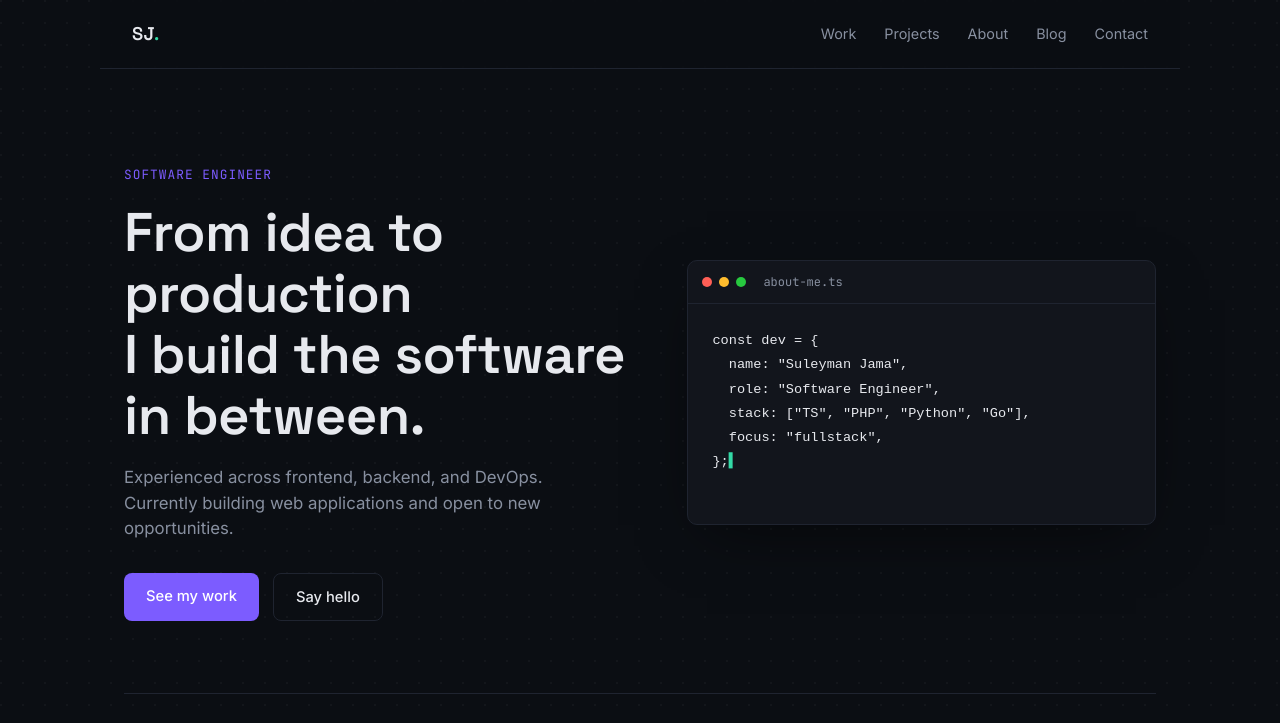
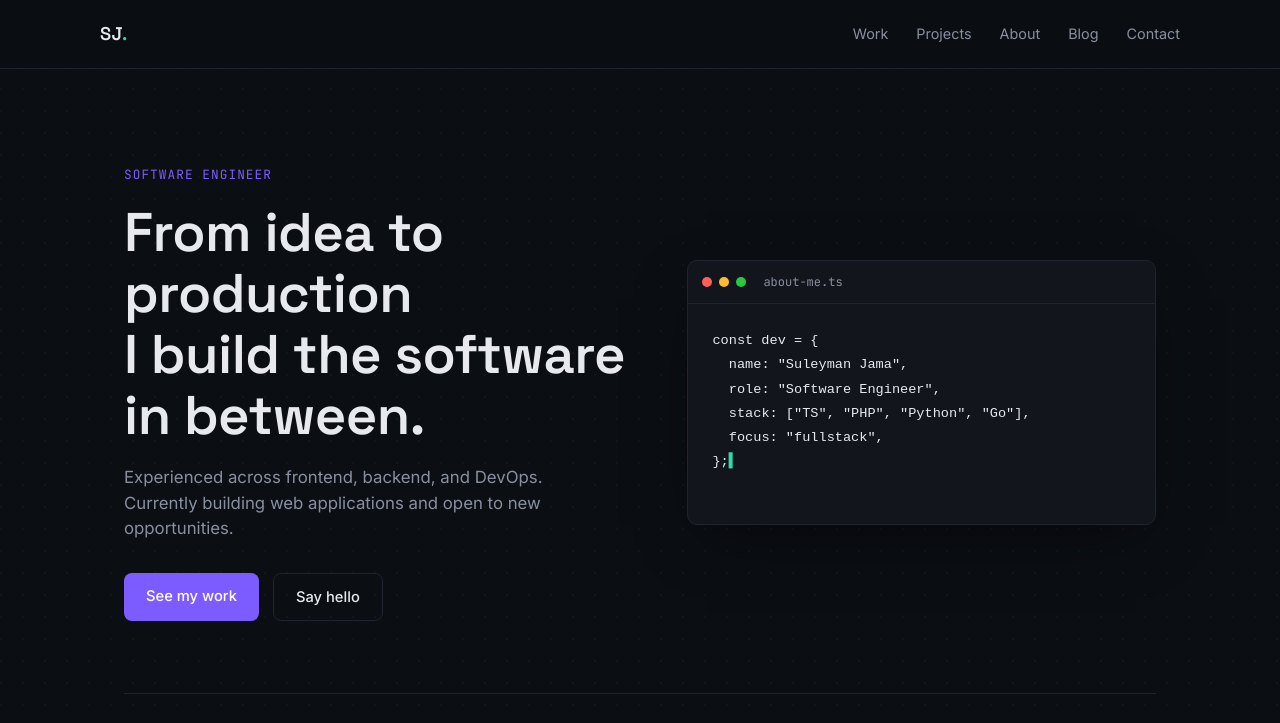
Before and after one commit to suleyj/portfolio-v2, a website built with Vite: page index.html in a window 1280 px wide. Shown: the top 723 px of the page. Built offline with nearby package versions, Linux system fonts and the light colour scheme.

Commit message:
change nav styles

```diff
--- a/index.html
+++ b/index.html
@@ -21,6 +21,7 @@
     <div class="grain"></div>
 
     <header class="nav">
+      <div>
         <a href="#top" class="logo">SJ<span class="dot">.</span></a>
         <nav class="nav-links">
           <a href="#work">Work</a>
@@ -34,6 +35,7 @@
         <!--   Open to work -->
         <!-- </div> -->
         <a href="/blog/" class="nav-blog-mobile">Blog</a>
+      </div>
     </header>
 
     <main id="top">
--- a/src/styles/index.css
+++ b/src/styles/index.css
@@ -67,13 +67,16 @@ main {
   position: sticky;
   top: 0;
   z-index: 10;
+  background: rgba(11, 14, 19, 0.75);
+  backdrop-filter: blur(10px);
+  border-bottom: 1px solid var(--border);
+  padding: 20px 32px;
+}
+
+.nav div{
   display: flex;
   align-items: center;
   justify-content: space-between;
-  padding: 20px 32px;
-  background: rgba(11, 14, 19, 0.75);
-  backdrop-filter: blur(10px);
-  border-bottom: 1px solid var(--border);
   max-width: var(--max-width);
   margin: 0 auto;
 }
```
Lines whose indentation alone changed are shown as unchanged.
